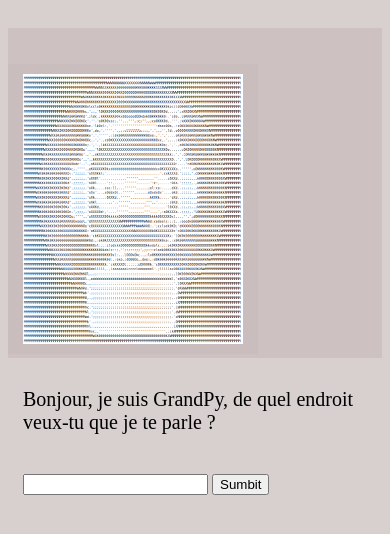
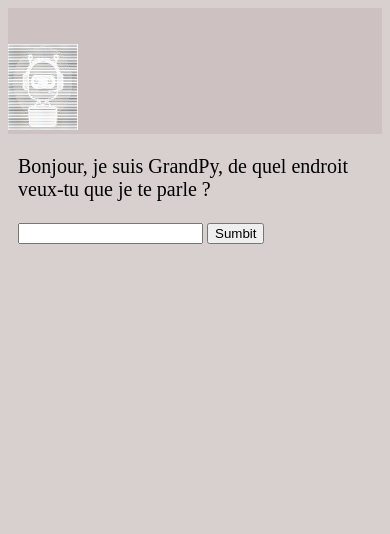
Before and after one commit to pythonmentor/guillaume-p7, a Flask app: page / in a window 390 px wide. Shown: the top 534 px of the page. Run offline with Flask 2, Linux system fonts and the light colour scheme; some libraries are stand-ins or nearby versions.

Commit message:
adding README and setting css for mobile devices

```diff
--- a/webapp/static/css/style.css
+++ b/webapp/static/css/style.css
@@ -12,28 +12,29 @@ header {
     background-color: rgba(201, 188, 188, 0.712);
     padding: 10px 15px;
   }
+  .imageBotS {
+    display:none;
+  }
 
 
 body
 {background-color: rgba(201, 188, 188, 0.712);
 color: black;}
 
-body {
-    padding-top: 20px;
-  }
   .mainText {
     font-family: "Times New Roman", Times, serif;
     font-size: 20px;
-    padding: 10px 15px;
+    padding: 1px 10px;
     text-align: left;
   }
 
 
   .formReq {
-    padding: 10px 15px;
+    padding: 1px 10px;
     text-align: left;
   }
   #repGpy {
+    margin-top: 70px;
     padding: 10px 15px;
     text-align: left;
   }
@@ -52,7 +53,7 @@ body {
     text-align: left;
   }
   #urlWiki {
-    padding: 10px 15px;
+    padding: 10px 45px;
     text-align: left;
   }
   /* On screens that are 600px or less */
@@ -62,4 +63,15 @@ body {
     height: 250px;
     /* also change padding and margin */
   }
+  .imageBot {
+    display:none;
+  }
+  .imageBotS {
+    display:inline-block;
+  }
+  #repGpy {
+    margin-top: 50px;
+    padding: 10px 15px;
+    text-align: left;
+  }
 }
--- a/webapp/templates/site.html
+++ b/webapp/templates/site.html
@@ -11,8 +11,9 @@
 
     <body>
         <header>
-            <p>
+            <p class="imageGpy">
                 <img src="{{url_for('static', filename='images/botText.png')}}" class="imageBot"/>
+                <img src="{{url_for('static', filename='images/botText_small.png')}}" class="imageBotS"/>
             </p>
         </header>
 
@@ -28,14 +29,8 @@
 
             <p id="answer">
             </p>
-
         </section>
 
-        <footer>
-            <p class="bottomText">
-
-            </p>
-        </footer>
 
         <!-- script catching form -->
         <script src="{{url_for('static', filename='js/processing.js')}}"></script>
```
Also changed, not shown: README.md, webapp/static/images/botText_small.png (added).
